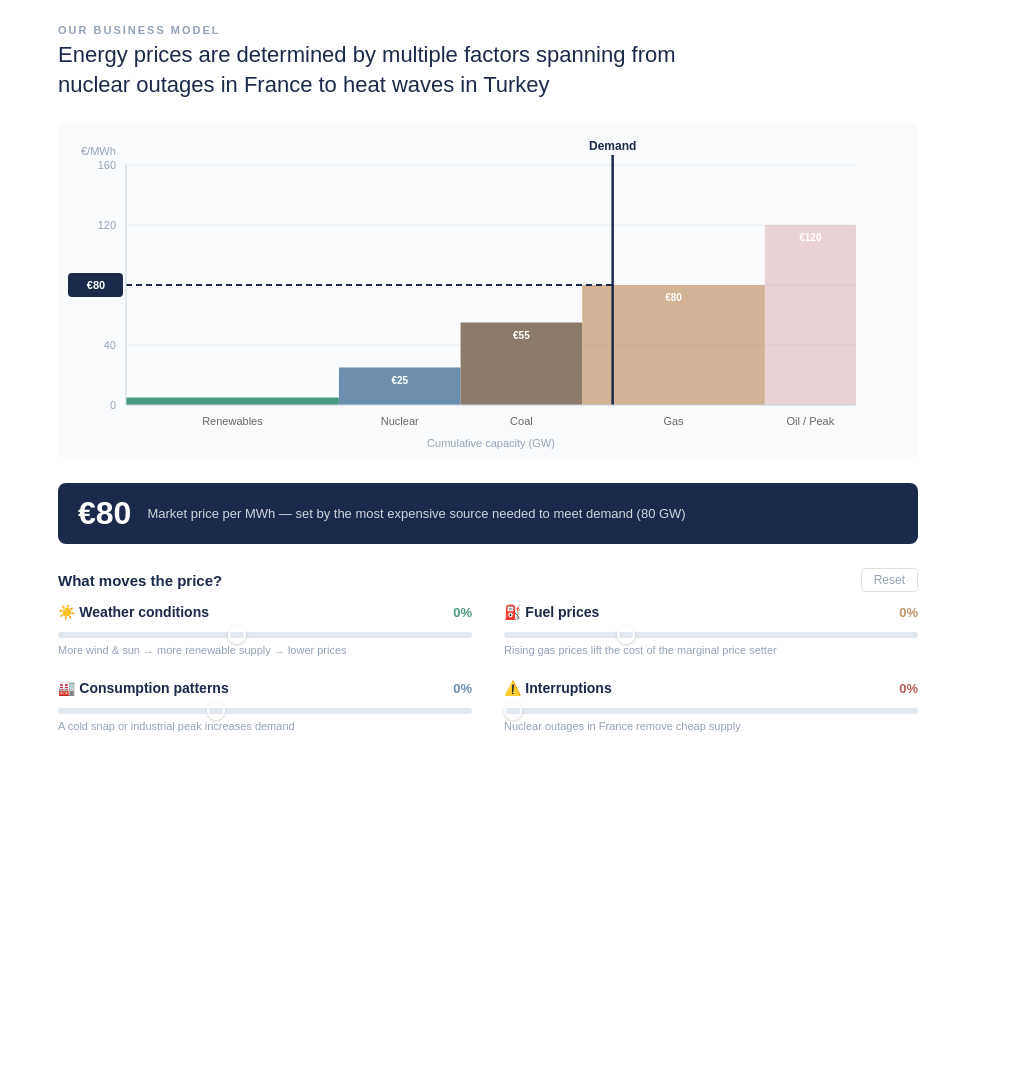
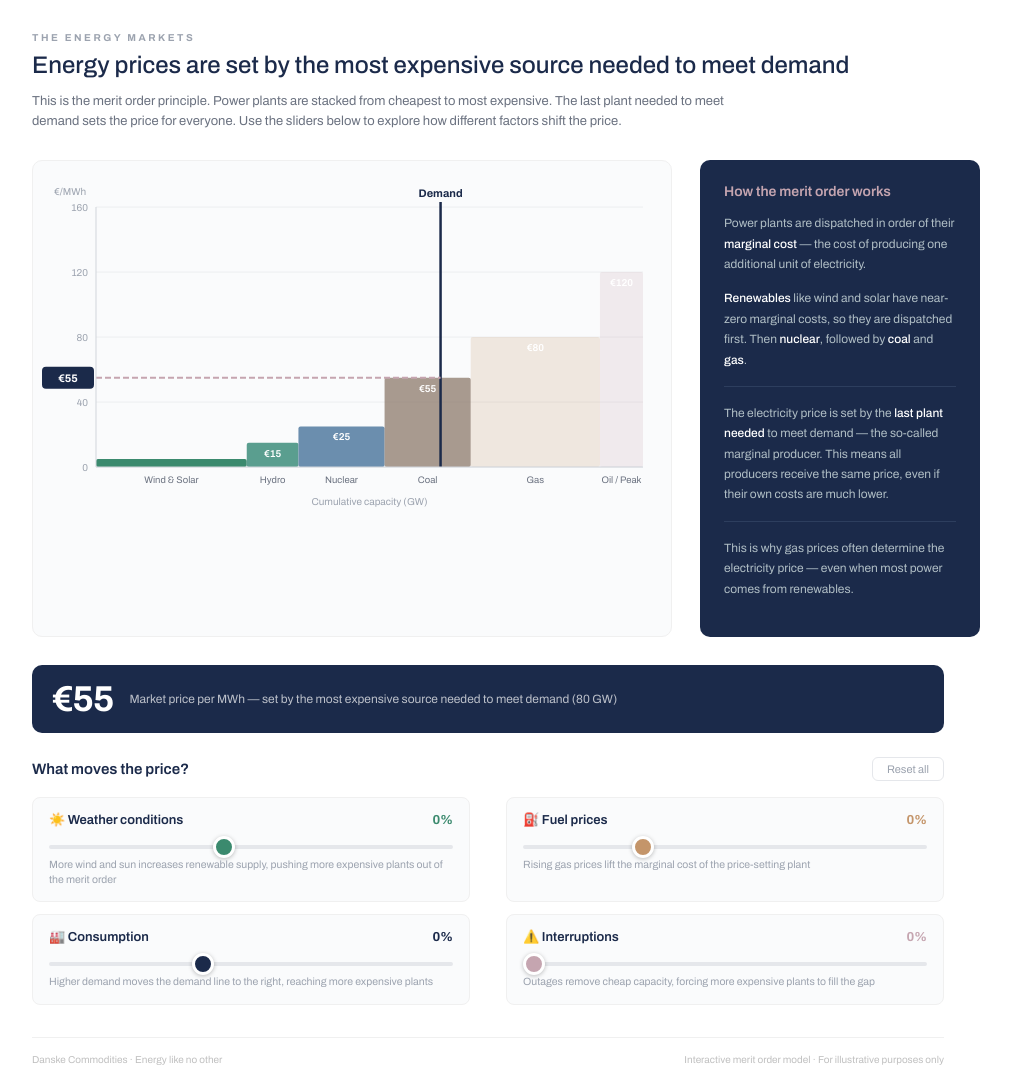
Before and after one commit to spddc/merit-order, a plain HTML site: page index.html in a window 1280 px wide. Shown: the whole page, without its empty margins (152-1163 px from the left). Before the commit the page ends 800 px from the top, so only its background shows below. Drawn offline with Linux system fonts and the light colour scheme.

Commit message:
Update index.html

```diff
--- a/index.html
+++ b/index.html
@@ -3,83 +3,156 @@
 <head>
 <meta charset="UTF-8" />
 <meta name="viewport" content="width=device-width, initial-scale=1.0" />
-<title>Merit Order – How Energy Prices Work</title>
+<title>The Merit Order – How Energy Prices Are Set</title>
 <style>
+  @import url('https://fonts.googleapis.com/css2?family=Archivo:wght@300;400;500;600;700&display=swap');
   * { box-sizing: border-box; margin: 0; padding: 0; }
   body {
-    font-family: Arial, sans-serif;
+    font-family: 'Archivo', Arial, sans-serif;
     background: #fff;
     color: #1B2A4A;
-    padding: 24px 20px;
-    max-width: 900px;
+    padding: 32px 24px;
+    max-width: 960px;
     margin: 0 auto;
   }
   .section-label {
-    font-size: 11px; color: #94A3B8; font-weight: 700;
-    letter-spacing: 2px; margin-bottom: 4px;
+    font-size: 10px; color: #9CA3AF; font-weight: 700;
+    letter-spacing: 2.5px; margin-bottom: 6px; text-transform: uppercase;
   }
   h1 {
-    font-size: 22px; font-weight: 400; line-height: 1.35;
-    margin-bottom: 24px; color: #1B2A4A;
+    font-size: 24px; font-weight: 500; line-height: 1.4;
+    margin-bottom: 8px; color: #1B2A4A;
+  }
+  .subtitle {
+    font-size: 13px; color: #6B7280; line-height: 1.6;
+    margin-bottom: 28px; max-width: 700px;
+  }
+  .main-layout {
+    display: grid;
+    grid-template-columns: 1fr 280px;
+    gap: 28px;
+    margin-bottom: 28px;
+  }
+  @media (max-width: 780px) {
+    .main-layout { grid-template-columns: 1fr; }
   }
   .chart-container {
-    background: #FAFBFC; border-radius: 8px;
-    padding: 12px 8px 0; margin-bottom: 24px;
-    overflow-x: auto;
+    background: #FAFBFC; border-radius: 10px;
+    padding: 16px 8px 4px; border: 1px solid #F0F0F0;
+  }
+  .explanation {
+    background: #1B2A4A; border-radius: 10px; padding: 24px;
+    color: white;
+  }
+  .explanation h3 {
+    font-size: 14px; font-weight: 600; margin-bottom: 14px;
+    color: #C5A5B0;
+  }
+  .explanation p {
+    font-size: 12px; line-height: 1.7; color: #B0BEC5;
+    margin-bottom: 14px;
+  }
+  .explanation .highlight {
+    color: white; font-weight: 500;
+  }
+  .explanation .divider {
+    border: none; border-top: 1px solid #2D3E5E; margin: 16px 0;
   }
   .price-callout {
     display: flex; align-items: center; gap: 16px;
-    padding: 12px 20px; background: #1B2A4A; border-radius: 8px;
+    padding: 14px 20px; background: #1B2A4A; border-radius: 10px;
     margin-bottom: 24px; color: white;
   }
-  .price-callout .price { font-size: 32px; font-weight: 700; }
-  .price-callout .desc { font-size: 13px; opacity: 0.8; }
+  .price-callout .price { font-size: 36px; font-weight: 700; letter-spacing: -1px; }
+  .price-callout .desc { font-size: 12px; opacity: 0.7; line-height: 1.5; }
   .sliders-header {
     display: flex; justify-content: space-between; align-items: center;
-    margin-bottom: 12px;
+    margin-bottom: 16px;
   }
-  .sliders-header h2 { font-size: 15px; font-weight: 700; }
+  .sliders-header h2 { font-size: 15px; font-weight: 600; }
   .reset-btn {
-    font-size: 12px; color: #94A3B8; background: none;
-    border: 1px solid #E0E0E0; border-radius: 4px;
-    padding: 4px 12px; cursor: pointer;
+    font-size: 11px; color: #9CA3AF; background: none;
+    border: 1px solid #E5E7EB; border-radius: 6px;
+    padding: 5px 14px; cursor: pointer; font-family: inherit;
+    transition: all 0.15s;
   }
-  .reset-btn:hover { background: #f5f5f5; }
+  .reset-btn:hover { background: #F9FAFB; color: #1B2A4A; }
   .sliders-grid {
-    display: grid; grid-template-columns: 1fr 1fr; gap: 8px 32px;
+    display: grid; grid-template-columns: 1fr 1fr; gap: 12px 36px;
   }
   @media (max-width: 600px) {
     .sliders-grid { grid-template-columns: 1fr; }
-    h1 { font-size: 18px; }
   }
-  .slider-group { margin-bottom: 16px; }
+  .slider-group {
+    padding: 14px 16px; background: #FAFBFC;
+    border-radius: 8px; border: 1px solid #F0F0F0;
+  }
   .slider-top {
     display: flex; justify-content: space-between;
-    align-items: baseline; margin-bottom: 4px;
+    align-items: baseline; margin-bottom: 8px;
   }
-  .slider-label { font-size: 14px; font-weight: 600; }
-  .slider-value { font-size: 13px; font-weight: 700; }
+  .slider-label { font-size: 13px; font-weight: 600; }
+  .slider-value {
+    font-size: 13px; font-weight: 700;
+    min-width: 45px; text-align: right;
+  }
+  /* Custom range slider */
   input[type="range"] {
-    width: 100%; height: 6px; cursor: pointer;
     -webkit-appearance: none; appearance: none;
-    background: #E2E8F0; border-radius: 3px; outline: none;
+    width: 100%; height: 4px; border-radius: 2px;
+    outline: none; cursor: pointer;
+    background: #E5E7EB;
   }
   input[type="range"]::-webkit-slider-thumb {
     -webkit-appearance: none; appearance: none;
-    width: 18px; height: 18px; border-radius: 50%;
-    cursor: pointer; border: 2px solid white;
-    box-shadow: 0 1px 3px rgba(0,0,0,0.2);
+    width: 22px; height: 22px; border-radius: 50%;
+    cursor: pointer; border: 3px solid white;
+    box-shadow: 0 1px 4px rgba(0,0,0,0.25);
   }
-  .slider-desc { font-size: 11px; color: #94A3B8; margin-top: 2px; }
+  input[type="range"]::-moz-range-thumb {
+    width: 22px; height: 22px; border-radius: 50%;
+    cursor: pointer; border: 3px solid white;
+    box-shadow: 0 1px 4px rgba(0,0,0,0.25);
+  }
+  .slider-desc { font-size: 10.5px; color: #9CA3AF; margin-top: 6px; line-height: 1.4; }
+
+  /* Slider thumb colors */
+  .slider-weather::-webkit-slider-thumb { background: #3B8A6E; }
+  .slider-weather::-moz-range-thumb { background: #3B8A6E; }
+  .slider-fuel::-webkit-slider-thumb { background: #C4956A; }
+  .slider-fuel::-moz-range-thumb { background: #C4956A; }
+  .slider-consumption::-webkit-slider-thumb { background: #1B2A4A; }
+  .slider-consumption::-moz-range-thumb { background: #1B2A4A; }
+  .slider-interruption::-webkit-slider-thumb { background: #C5A5B0; }
+  .slider-interruption::-moz-range-thumb { background: #C5A5B0; }
+
+  .footer {
+    margin-top: 32px; padding-top: 16px;
+    border-top: 1px solid #F0F0F0;
+    font-size: 10px; color: #C0C0C0;
+    display: flex; justify-content: space-between;
+  }
 </style>
 </head>
 <body>
 
-<div class="section-label">OUR BUSINESS MODEL</div>
-<h1>Energy prices are determined by multiple factors spanning from<br>nuclear outages in France to heat waves in Turkey</h1>
+<div class="section-label">The energy markets</div>
+<h1>Energy prices are set by the most expensive source needed to meet demand</h1>
+<p class="subtitle">This is the merit order principle. Power plants are stacked from cheapest to most expensive. The last plant needed to meet demand sets the price for everyone. Use the sliders below to explore how different factors shift the price.</p>
 
-<div class="chart-container">
-  <svg id="chart" width="820" height="320"></svg>
+<div class="main-layout">
+  <div class="chart-container">
+    <svg id="chart" width="620" height="340"></svg>
+  </div>
+  <div class="explanation">
+    <h3>How the merit order works</h3>
+    <p>Power plants are dispatched in order of their <span class="highlight">marginal cost</span> — the cost of producing one additional unit of electricity.</p>
+    <p><span class="highlight">Renewables</span> like wind and solar have near-zero marginal costs, so they are dispatched first. Then <span class="highlight">nuclear</span>, followed by <span class="highlight">coal</span> and <span class="highlight">gas</span>.</p>
+    <hr class="divider">
+    <p>The electricity price is set by the <span class="highlight">last plant needed</span> to meet demand — the so-called marginal producer. This means all producers receive the same price, even if their own costs are much lower.</p>
+    <hr class="divider">
+    <p>This is why gas prices often determine the electricity price — even when most power comes from renewables.</p>
+  </div>
 </div>
 
 <div class="price-callout">
@@ -89,18 +162,17 @@
 
 <div class="sliders-header">
   <h2>What moves the price?</h2>
-  <button class="reset-btn" onclick="resetAll()">Reset</button>
+  <button class="reset-btn" onclick="resetAll()">Reset all</button>
 </div>
 
 <div class="sliders-grid">
   <div class="slider-group">
     <div class="slider-top">
       <span class="slider-label">☀️ Weather conditions</span>
-      <span class="slider-value" id="windVal" style="color:#4A9B7F">0%</span>
+      <span class="slider-value" id="windVal" style="color:#3B8A6E">0%</span>
     </div>
-    <input type="range" id="windSlider" min="-60" max="80" step="5" value="0"
-      style="accent-color:#4A9B7F" oninput="update()">
-    <div class="slider-desc">More wind & sun → more renewable supply → lower prices</div>
+    <input type="range" class="slider-weather" id="windSlider" min="-60" max="80" step="5" value="0" oninput="update()">
+    <div class="slider-desc">More wind and sun increases renewable supply, pushing more expensive plants out of the merit order</div>
   </div>
 
   <div class="slider-group">
@@ -108,45 +180,46 @@
       <span class="slider-label">⛽ Fuel prices</span>
       <span class="slider-value" id="fuelVal" style="color:#C4956A">0%</span>
     </div>
-    <input type="range" id="fuelSlider" min="-40" max="100" step="5" value="0"
-      style="accent-color:#C4956A" oninput="update()">
-    <div class="slider-desc">Rising gas prices lift the cost of the marginal price setter</div>
+    <input type="range" class="slider-fuel" id="fuelSlider" min="-40" max="100" step="5" value="0" oninput="update()">
+    <div class="slider-desc">Rising gas prices lift the marginal cost of the price-setting plant</div>
   </div>
 
   <div class="slider-group">
     <div class="slider-top">
-      <span class="slider-label">🏭 Consumption patterns</span>
-      <span class="slider-value" id="consVal" style="color:#6B8EAE">0%</span>
+      <span class="slider-label">🏭 Consumption</span>
+      <span class="slider-value" id="consVal" style="color:#1B2A4A">0%</span>
     </div>
-    <input type="range" id="consSlider" min="-30" max="50" step="5" value="0"
-      style="accent-color:#6B8EAE" oninput="update()">
-    <div class="slider-desc">A cold snap or industrial peak increases demand</div>
+    <input type="range" class="slider-consumption" id="consSlider" min="-30" max="50" step="5" value="0" oninput="update()">
+    <div class="slider-desc">Higher demand moves the demand line to the right, reaching more expensive plants</div>
   </div>
 
   <div class="slider-group">
     <div class="slider-top">
       <span class="slider-label">⚠️ Interruptions</span>
-      <span class="slider-value" id="intVal" style="color:#B85C5C">0%</span>
+      <span class="slider-value" id="intVal" style="color:#C5A5B0">0%</span>
     </div>
-    <input type="range" id="intSlider" min="0" max="80" step="5" value="0"
-      style="accent-color:#B85C5C" oninput="update()">
-    <div class="slider-desc">Nuclear outages in France remove cheap supply</div>
+    <input type="range" class="slider-interruption" id="intSlider" min="0" max="80" step="5" value="0" oninput="update()">
+    <div class="slider-desc">Outages remove cheap capacity, forcing more expensive plants to fill the gap</div>
   </div>
+</div>
+
+<div class="footer">
+  <span>Danske Commodities · Energy like no other</span>
+  <span>Interactive merit order model · For illustrative purposes only</span>
 </div>
 
 <script>
 const BASE = [
-  { name: "Renewables", cost: 5, capacity: 35, color: "#4A9B7F" },
+  { name: "Wind & Solar", cost: 5, capacity: 35, color: "#3B8A6E" },
+  { name: "Hydro", cost: 15, capacity: 12, color: "#5A9E8F" },
   { name: "Nuclear", cost: 25, capacity: 20, color: "#6B8EAE" },
   { name: "Coal", cost: 55, capacity: 20, color: "#8C7A6B" },
   { name: "Gas", cost: 80, capacity: 30, color: "#C4956A" },
-  { name: "Oil / Peak", cost: 120, capacity: 15, color: "#B85C5C" },
+  { name: "Oil / Peak", cost: 120, capacity: 10, color: "#C5A5B0" },
 ];
 
-const margin = { top: 30, right: 30, bottom: 50, left: 60 };
-const svgW = 820, svgH = 320;
-const w = svgW - margin.left - margin.right;
-const h = svgH - margin.top - margin.bottom;
+const margin = { top: 30, right: 20, bottom: 50, left: 55 };
+let svgW = 620, svgH = 340;
 const maxCost = 160;
 
 function fmt(v) { return (v > 0 ? "+" : "") + v + "%"; }
@@ -154,7 +227,7 @@ function fmt(v) { return (v > 0 ? "+" : "") + v + "%"; }
 function getSources(wind, fuel, interruption) {
   return BASE.map(src => {
     let capacity = src.capacity, cost = src.cost;
-    if (src.name === "Renewables") capacity = Math.max(5, src.capacity * (1 + wind / 100));
+    if (src.name === "Wind & Solar") capacity = Math.max(5, src.capacity * (1 + wind / 100));
     if (src.name === "Gas") cost = Math.max(10, src.cost * (1 + fuel / 100));
     if (src.name === "Coal") cost = Math.max(10, src.cost * (1 + fuel / 150));
     if (src.name === "Oil / Peak") cost = Math.max(10, src.cost * (1 + fuel / 120));
@@ -172,8 +245,13 @@ function svgEl(tag, attrs, text) {
 
 function drawChart(sources, demand) {
   const svg = document.getElementById("chart");
+  const rect = svg.parentElement.getBoundingClientRect();
+  svgW = Math.max(400, rect.width - 16);
+  svg.setAttribute("width", svgW);
   svg.innerHTML = "";
 
+  const w = svgW - margin.left - margin.right;
+  const h = svgH - margin.top - margin.bottom;
   const g = svgEl("g", { transform: `translate(${margin.left},${margin.top})` });
   svg.appendChild(g);
 
@@ -183,55 +261,80 @@ function drawChart(sources, demand) {
 
   // Grid
   [0, 40, 80, 120, 160].forEach(t => {
-    g.appendChild(svgEl("line", { x1: 0, y1: yS(t), x2: w, y2: yS(t), stroke: "#E8ECF0", "stroke-width": 1 }));
-    g.appendChild(svgEl("text", { x: -10, y: yS(t) + 4, "text-anchor": "end", "font-size": 11, fill: "#94A3B8" }, t));
+    g.appendChild(svgEl("line", { x1: 0, y1: yS(t), x2: w, y2: yS(t), stroke: "#ECEEF0", "stroke-width": 1 }));
+    g.appendChild(svgEl("text", { x: -8, y: yS(t) + 4, "text-anchor": "end", "font-size": 10, fill: "#9CA3AF", "font-family": "Archivo, Arial" }, t));
   });
+
+  // Find market price
+  let cumForPrice = 0, marketPrice = 0;
+  for (const src of sources) {
+    if (cumForPrice + src.capacity >= demand) { marketPrice = src.cost; break; }
+    cumForPrice += src.capacity;
+    marketPrice = src.cost;
+  }
 
   // Bars
   let cx = 0;
-  let marketPrice = 0;
-  let cumForPrice = 0;
-  sources.forEach(src => {
-    if (cumForPrice + src.capacity >= demand && marketPrice === 0) marketPrice = src.cost;
-    if (marketPrice === 0) cumForPrice += src.capacity;
-  });
-  if (marketPrice === 0) marketPrice = sources[sources.length - 1].cost;
-
-  cx = 0;
   sources.forEach(src => {
     const bx = xS(cx), bw = xS(src.capacity);
     const by = yS(src.cost), bh = h - by;
-    const active = cx + src.capacity <= demand ? 1 : cx < demand ? 0.7 : 0.25;
+    const active = cx + src.capacity <= demand ? 1 : cx < demand ? 0.75 : 0.2;
 
-    g.appendChild(svgEl("rect", { x: bx, y: by, width: bw, height: bh, fill: src.color, opacity: active, rx: 1 }));
-    g.appendChild(svgEl("text", { x: bx + bw / 2, y: h + 20, "text-anchor": "middle", "font-size": 11, fill: "#666" }, src.name));
+    g.appendChild(svgEl("rect", { x: bx, y: by, width: bw, height: bh, fill: src.color, opacity: active, rx: 2 }));
 
-    if (bh > 25) {
-      g.appendChild(svgEl("text", { x: bx + bw / 2, y: by + 16, "text-anchor": "middle", "font-size": 10, fill: "white", "font-weight": 600 }, "€" + src.cost));
+    // Label below
+    if (bw > 30) {
+      g.appendChild(svgEl("text", {
+        x: bx + bw / 2, y: h + 16,
+        "text-anchor": "middle", "font-size": 9.5, fill: "#6B7280", "font-family": "Archivo, Arial"
+      }, src.name));
+    }
+
+    // Cost inside bar
+    if (bh > 22 && bw > 35) {
+      g.appendChild(svgEl("text", {
+        x: bx + bw / 2, y: by + 14,
+        "text-anchor": "middle", "font-size": 10, fill: "white", "font-weight": "600", "font-family": "Archivo, Arial"
+      }, "€" + src.cost));
     }
     cx += src.capacity;
   });
 
   // Demand line
   const dx = Math.min(xS(demand), w);
-  g.appendChild(svgEl("line", { x1: dx, y1: -10, x2: dx, y2: h, stroke: "#1B2A4A", "stroke-width": 2.5 }));
-  g.appendChild(svgEl("text", { x: dx, y: -15, "text-anchor": "middle", "font-size": 12, fill: "#1B2A4A", "font-weight": 700 }, "Demand"));
+  g.appendChild(svgEl("line", { x1: dx, y1: -5, x2: dx, y2: h, stroke: "#1B2A4A", "stroke-width": 2.5 }));
+  g.appendChild(svgEl("text", {
+    x: dx, y: -10,
+    "text-anchor": "middle", "font-size": 11, fill: "#1B2A4A", "font-weight": "700", "font-family": "Archivo, Arial"
+  }, "Demand"));
 
   // Price line
-  g.appendChild(svgEl("line", { x1: 0, y1: yS(marketPrice), x2: dx, y2: yS(marketPrice), stroke: "#1B2A4A", "stroke-width": 2, "stroke-dasharray": "6,4" }));
+  g.appendChild(svgEl("line", {
+    x1: 0, y1: yS(marketPrice), x2: dx, y2: yS(marketPrice),
+    stroke: "#C5A5B0", "stroke-width": 2, "stroke-dasharray": "6,3"
+  }));
 
   // Price badge
-  const badgeW = 55, badgeH = 24;
-  g.appendChild(svgEl("rect", { x: -58, y: yS(marketPrice) - 12, width: badgeW, height: badgeH, rx: 4, fill: "#1B2A4A" }));
-  g.appendChild(svgEl("text", { x: -30, y: yS(marketPrice) + 4, "text-anchor": "middle", "font-size": 11, fill: "white", "font-weight": 700 }, "€" + marketPrice));
+  const bW = 52, bH = 22;
+  g.appendChild(svgEl("rect", { x: -54, y: yS(marketPrice) - 11, width: bW, height: bH, rx: 4, fill: "#1B2A4A" }));
+  g.appendChild(svgEl("text", {
+    x: -28, y: yS(marketPrice) + 4,
+    "text-anchor": "middle", "font-size": 11, fill: "white", "font-weight": "700", "font-family": "Archivo, Arial"
+  }, "€" + marketPrice));
 
   // Axes
-  g.appendChild(svgEl("line", { x1: 0, y1: h, x2: w, y2: h, stroke: "#CBD5E1", "stroke-width": 1 }));
-  g.appendChild(svgEl("line", { x1: 0, y1: 0, x2: 0, y2: h, stroke: "#CBD5E1", "stroke-width": 1 }));
+  g.appendChild(svgEl("line", { x1: 0, y1: h, x2: w, y2: h, stroke: "#D1D5DB", "stroke-width": 1 }));
+  g.appendChild(svgEl("line", { x1: 0, y1: 0, x2: 0, y2: h, stroke: "#D1D5DB", "stroke-width": 1 }));
 
-  // Labels
-  g.appendChild(svgEl("text", { x: w / 2, y: h + 42, "text-anchor": "middle", "font-size": 11, fill: "#94A3B8" }, "Cumulative capacity (GW)"));
-  g.appendChild(svgEl("text", { x: -45, y: -10, "font-size": 11, fill: "#94A3B8" }, "€/MWh"));
+  // Axis labels
+  g.appendChild(svgEl("text", {
+    x: w / 2, y: h + 38,
+    "text-anchor": "middle", "font-size": 10, fill: "#9CA3AF", "font-family": "Archivo, Arial"
+  }, "Cumulative capacity (GW)"));
+  g.appendChild(svgEl("text", {
+    x: -42, y: -12,
+    "font-size": 10, fill: "#9CA3AF", "font-family": "Archivo, Arial"
+  }, "€/MWh"));
 
   // Update callout
   document.getElementById("priceDisplay").textContent = "€" + marketPrice;
@@ -263,8 +366,8 @@ function resetAll() {
   update();
 }
 
-// Initial render
 update();
+window.addEventListener("resize", update);
 </script>
 </body>
 </html>
```
